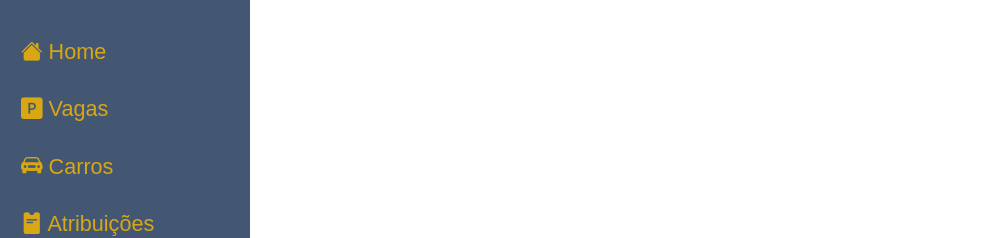
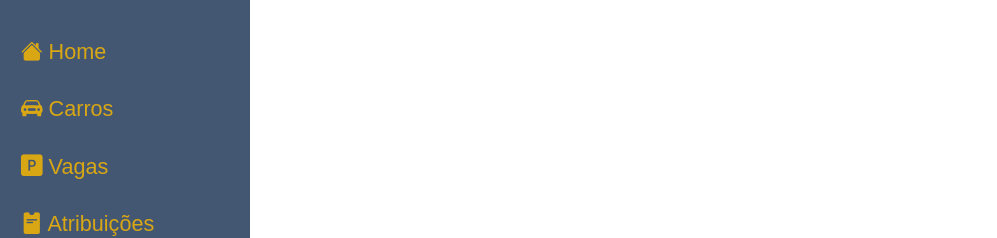
Before and after one commit to FelipeCostaq/car-parking-app, a React (Vite) app: page /assignment in a window 1280 px wide. Shown: the top 238 px of the page, without its empty margins (0-997 px from the left). Built offline with nearby package versions, Linux system fonts and the light colour scheme.

Commit message:
:art: SideBar items order ajust

```diff
--- a/src/components/Sidebar.jsx
+++ b/src/components/Sidebar.jsx
@@ -6,8 +6,8 @@
     <div className="d-flex">
       <nav className="nav flex-column p-3" style={{ width: '250px', height: '100vh' }}>
         <Link className="nav-link-custom" to="/"><i className="bi bi-house-fill"></i> Home</Link>
+        <Link className="nav-link-custom" to="/car"><i class="bi bi-car-front-fill"></i> Carros</Link>
         <Link className="nav-link-custom" to="/spot"><i class="bi bi-p-square-fill"></i> Vagas</Link>
-        <Link className="nav-link-custom" to="/car"><i class="bi bi-car-front-fill"></i> Carros</Link>
         <Link className="nav-link-custom" to="/assignment"><i class="bi bi-pass-fill"></i> Atribuições</Link>
       </nav>
     </div>
--- a/src/pages/App.jsx
+++ b/src/pages/App.jsx
@@ -1,4 +1,4 @@
-import { BrowserRouter as Router, Routes, Route, Link } from "react-router-dom";
+import { BrowserRouter as Router, Routes, Route} from "react-router-dom";
 import Header from '../components/Sidebar'
 
 import HomePage from "./Home"
```
